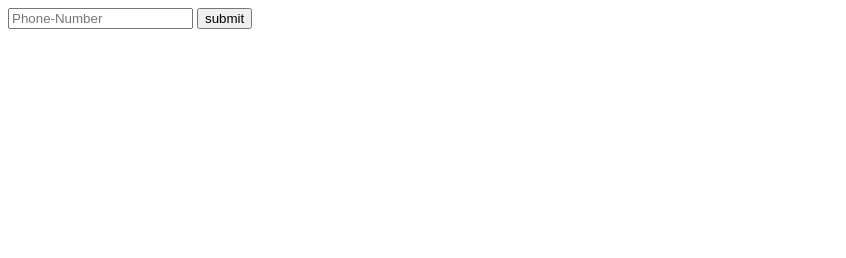
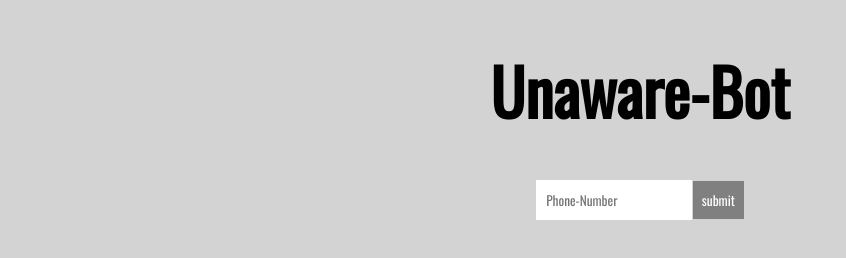
Before and after one commit to Dreamy-Jy/Unaware-Bot, a plain HTML site: page index.html in a window 1280 px wide. Shown: the whole page, without its empty margins (0-846 px from the left). Drawn offline with nearby package versions, Linux system fonts and the light colour scheme.

Commit message:
add a bit of style and function

```diff
--- /dev/null
+++ b/index.css
@@ -0,0 +1,25 @@
+body {
+    margin: 0px;
+    text-align: center;
+    font-family: "Oswald", serif;
+    background-color: lightgrey;
+}
+
+h1 {
+    font-size: 64px;
+}
+
+input {
+    padding: 10px;
+    border: 0px;
+    font-family: "Oswald", serif;
+}
+
+button {
+    padding: 9px;
+    border: 0px;
+    background-color: grey;
+    color: white;
+    font-family: "Oswald", serif;
+    margin-left: -3px;
+}
--- a/index.html
+++ b/index.html
@@ -3,8 +3,11 @@
     <head>
         <meta charset="utf-8">
         <title>Unawarebot</title>
+        <link href="https://fonts.googleapis.com/css?family=Oswald" rel="stylesheet">
+        <link rel="stylesheet" href="index.css">
     </head>
     <body>
+        <h1>Unaware-Bot</h1>
         <input type="text" placeholder="Phone-Number" id="email"/>
         <button type="submit" onclick="submit()">submit</button>
         <script src="https://www.gstatic.com/firebasejs/3.2.1/firebase.js"></script>
--- a/index.js
+++ b/index.js
@@ -6,6 +6,10 @@ storageBucket: "human-race.appspot.com",
 };
 firebase.initializeApp(a);
 
+if(e.which == 13) {
+    submit();
+}
+
 function submit() {
     var person = $('#email').val();
     firebase.database().ref('email/' + person).update({
```
